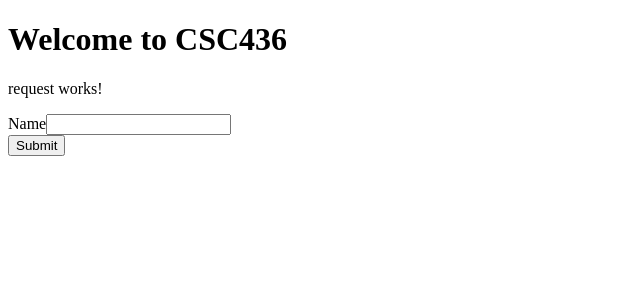
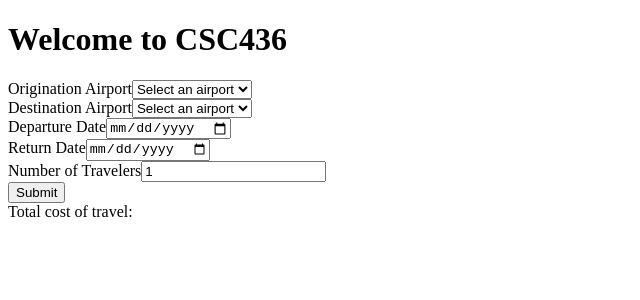
Before and after one commit to kschmanski/CSC436-HW1, an Angular app: page / in a window 1280 px wide. Shown: the top 300 px of the page, without its empty margins (0-640 px from the left). Built offline with nearby package versions, Linux system fonts and the light colour scheme.

Commit message:
update app module and request component

```diff
--- a/src/app/app.module.ts
+++ b/src/app/app.module.ts
@@ -3,6 +3,7 @@ import { NgModule } from '@angular/core';
 
 import { AppComponent } from './app.component';
 import { RequestComponent } from './request/request.component';
+import {FormsModule} from "@angular/forms";
 
 @NgModule({
   declarations: [
@@ -10,7 +11,8 @@ import { RequestComponent } from './request/request.component';
     RequestComponent
   ],
   imports: [
-    BrowserModule
+    BrowserModule,
+    FormsModule
   ],
   providers: [],
   bootstrap: [AppComponent]
--- a/src/app/request/request.component.html
+++ b/src/app/request/request.component.html
@@ -1,11 +1,53 @@
-<p>request works!</p>
 
-<form novalidate>
+<form #requestForm="ngForm" (ngSubmit)="onSubmit(requestForm)">
   <div class="form-group">
-    <label>Name</label>
-    <input type="text" class="form-control">
+    <label>Origination Airport</label>
+    <select name="origination_airport" id="origination_airport" class="form-control" [(ngModel)]="model.origination_airport">>
+      <option value="">Select an airport</option>
+      <option *ngFor="let airportCode of AirportCodes" [value]="airportCode">
+        {{airportCode}}
+      </option>
+    </select>
   </div>
+
+  <!-- TODO - add some validation to ensure Destination != Origination-->
+  <div class="form-group">
+    <label>Destination Airport</label>
+    <select class="form-control" id="destination_airport" name="destination_airport" [(ngModel)]="model.destination_airport">
+      <option value="">Select an airport</option>
+      <option *ngFor="let airportCode of AirportCodes" [value]="airportCode">
+        {{airportCode}}
+      </option>
+    </select>
+  </div>
+
+  <div class="form-group">
+    <label>Departure Date</label>
+    <input type="date" class="form-control" id="departure_date" name="departure_date" [(ngModel)]="model.departure_date">
+  </div>
+
+  <!-- TODO - add some validation to ensure Return date > departure date-->
+  <div class="form-group">
+    <label>Return Date</label>
+    <input type="date" class="form-control" id="return_date" name="return_date" [(ngModel)]="model.return_date">
+  </div>
+
+  <!-- TODO - add some validation to ensure number of travelers > 0-->
+  <div class="form-group" >
+    <label>Number of Travelers</label>
+    <input type="number" min="0" class="form-control" id="number_of_travelers" name="number_of_travelers" [(ngModel)]="model.number_of_travelers">
+  </div>
+
   <div class="form-group">
     <button class="btn btn-primary btn-block">Submit</button>
   </div>
+
+
+  <div class="form-group">
+    <label for="total_cost_of_trip">Total cost of travel:</label><br>
+    <input
+      *ngIf="!isHidden"
+      type="txt" class="form-control" id="total_cost_of_trip" name="total_cost_of_trip"
+      [(ngModel)]="model.total_cost_of_trip">
+  </div>
 </form>
--- a/src/app/request/request.component.ts
+++ b/src/app/request/request.component.ts
@@ -1,4 +1,16 @@
 import { Component, OnInit } from '@angular/core';
+import {NgForm} from '@angular/forms';
+
+export class Request {
+  public name: string;
+  public origination_airport: string = '';
+  public destination_airport: string = '';
+  public departure_date: Date;
+  public return_date: Date;
+  public number_of_travelers: number = 1;
+  public price_per_ticket: number = 150;
+  public total_cost_of_trip: number;
+}
 
 @Component({
   selector: 'app-request',
@@ -6,10 +18,32 @@ import { Component, OnInit } from '@angular/core';
   styleUrls: ['./request.component.css']
 })
 export class RequestComponent implements OnInit {
+  isHidden: boolean = true;
 
   constructor() { }
 
   ngOnInit() {
   }
+  model = new Request();
+
+  AirportCodes: string[] = [
+    'ORD',
+    'MSP',
+    'LAX',
+    'SEA',
+    'RAP',
+    'DEN',
+    'LGA',
+    'JFK'
+  ];
+
+
+  onSubmit(f: NgForm): void {
+    this.model.total_cost_of_trip = f.value.number_of_travelers * this.model.price_per_ticket;
+    console.log(this.model.total_cost_of_trip);
+
+    // console.log(this.isHidden);
+    this.isHidden = false;
+  }
 
 }
```
